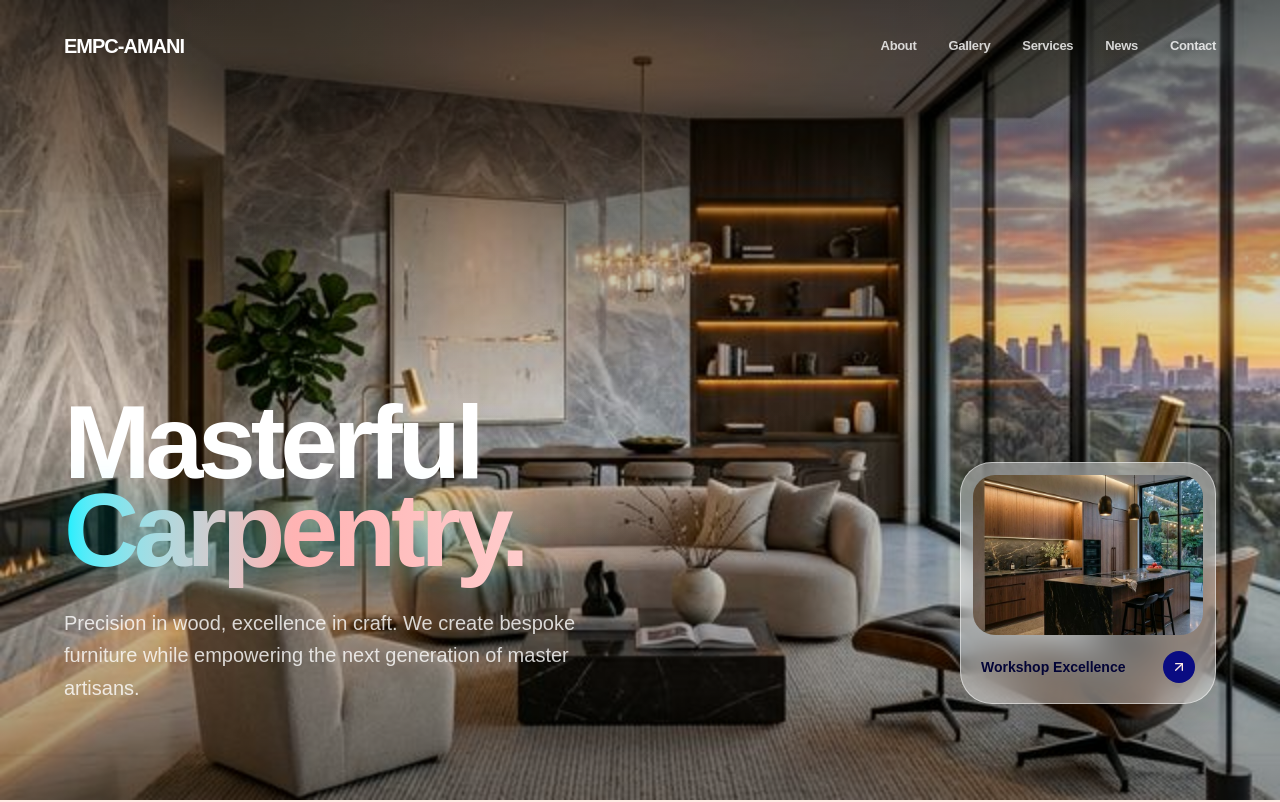
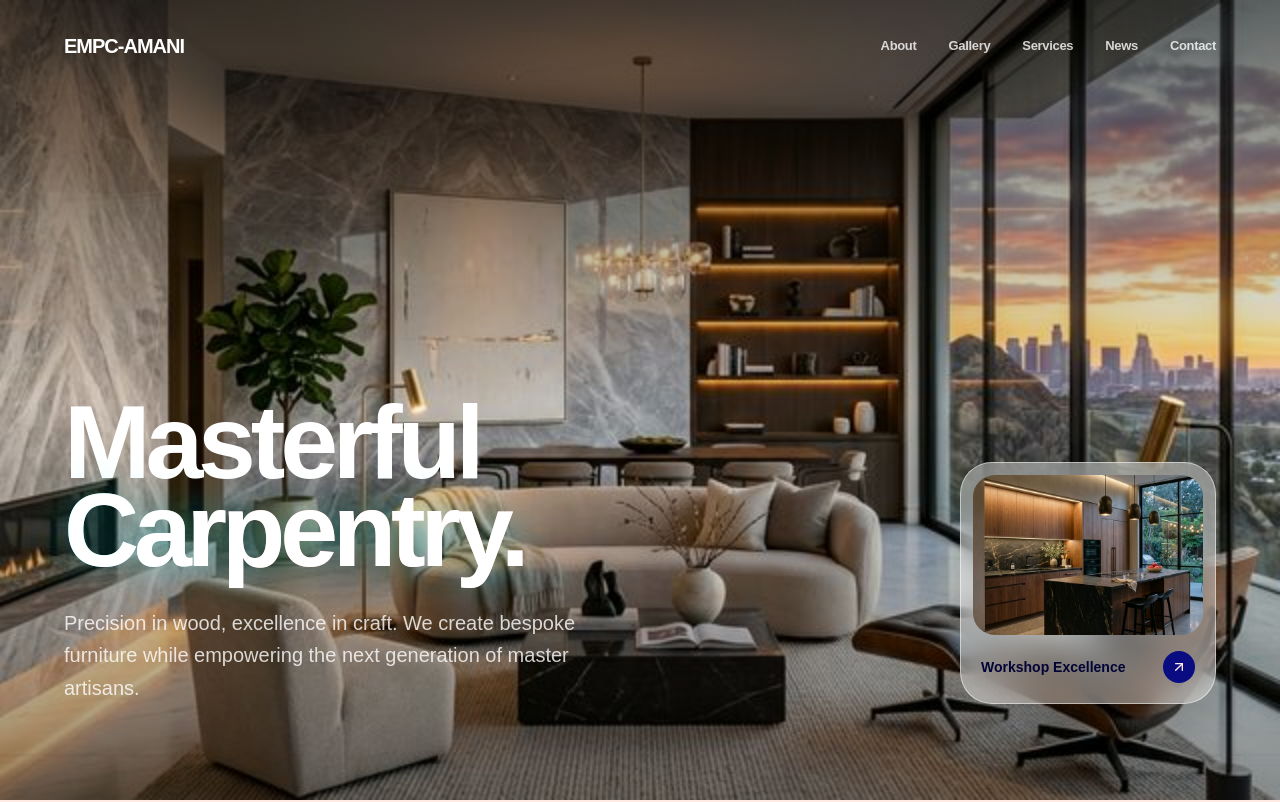
Before and after one commit to Backup-Labs/EMPC-AMANI, a Next.js app: page / in a window 1280 px wide. Shown: the top 802 px of the page. Built offline with nearby package versions, Linux system fonts and the light colour scheme; a web font is replaced by a local one.

Commit message:
modified the hero section

```diff
--- a/src/app/page.tsx
+++ b/src/app/page.tsx
@@ -88,7 +88,7 @@ export default function Home() {
                 className="font-black text-[3rem] md:text-[4.5rem] lg:text-[6.5rem] leading-[0.85] tracking-[-0.05em] text-white m-0"
               >
                 Masterful<br />
-                <span className="text-transparent bg-clip-text bg-linear-to-r from-accent-cyan via-accent-coral to-accent-pink drop-shadow-[0_0_20px_rgba(0,240,255,0.35)]">
+                <span className="text-white bg-clip-text bg-linear-to-r from-accent-cyan via-accent-coral to-accent-pink drop-shadow-[0_0_20px_rgba(0,240,255,0.35)]">
                   Carpentry.
                 </span>
               </motion.h1>
```
